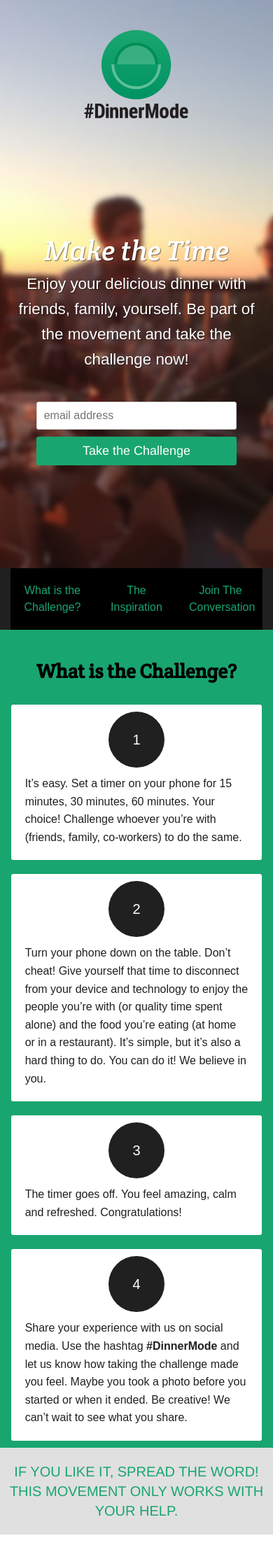
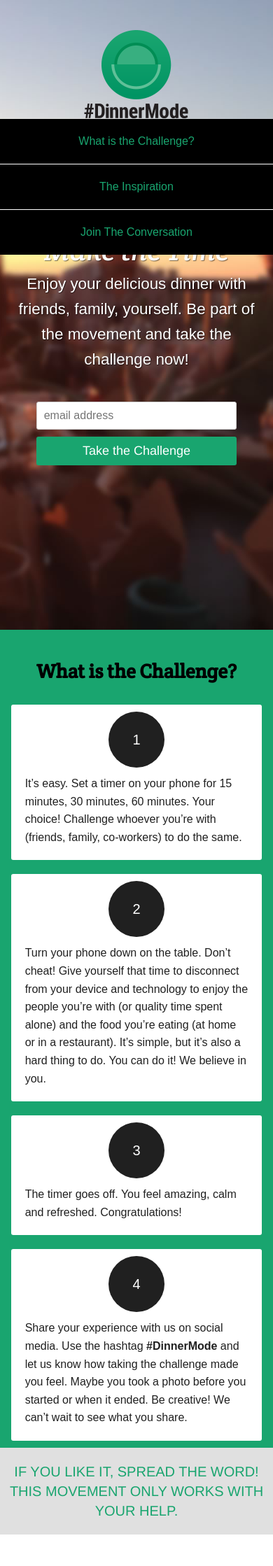
Before and after one commit to DinnerMode/dinnermode.github.io, a Jekyll site: the page built from index.html, in a window 390 px wide. Shown: the top 2238 px of the page at 70% size. Built offline with Jekyll 4.4.1, drawn with Linux system fonts in a browser that asks for light colours; nearby versions of some CDN libraries; some web fonts are replaced; comment, search, counter and statistics services are not loaded.

Commit message:
mobile nav hacks

```diff
--- a/_sass/_dinner.scss
+++ b/_sass/_dinner.scss
@@ -435,6 +435,38 @@
       display: none;
     }
 }
+/* G Mobile Hacks */
+@media only screen and (max-width: 40em) {
+  nav {
+    clear:both;
+    position:relative;
+    a {
+      display:block;
+      clear:both;
+      width:100%;
+      border-bottom:1px solid #fff;
+      padding:20px 0;
+    }
+    a:last-child {
+      float:none;
+    }
+    span {
+      display: inline-block;
+      padding:20px 0;
+    }
+    .cloumn, .columns {
+      padding:0;
+      float:none;
+    }
+    .small-4 {
+      width:auto;
+    }
+    [class*="column"]+[class*="column"]:last-child {
+      float:none;
+      border-bottom:none;
+    }
+  }
+}
 
 
 
```
